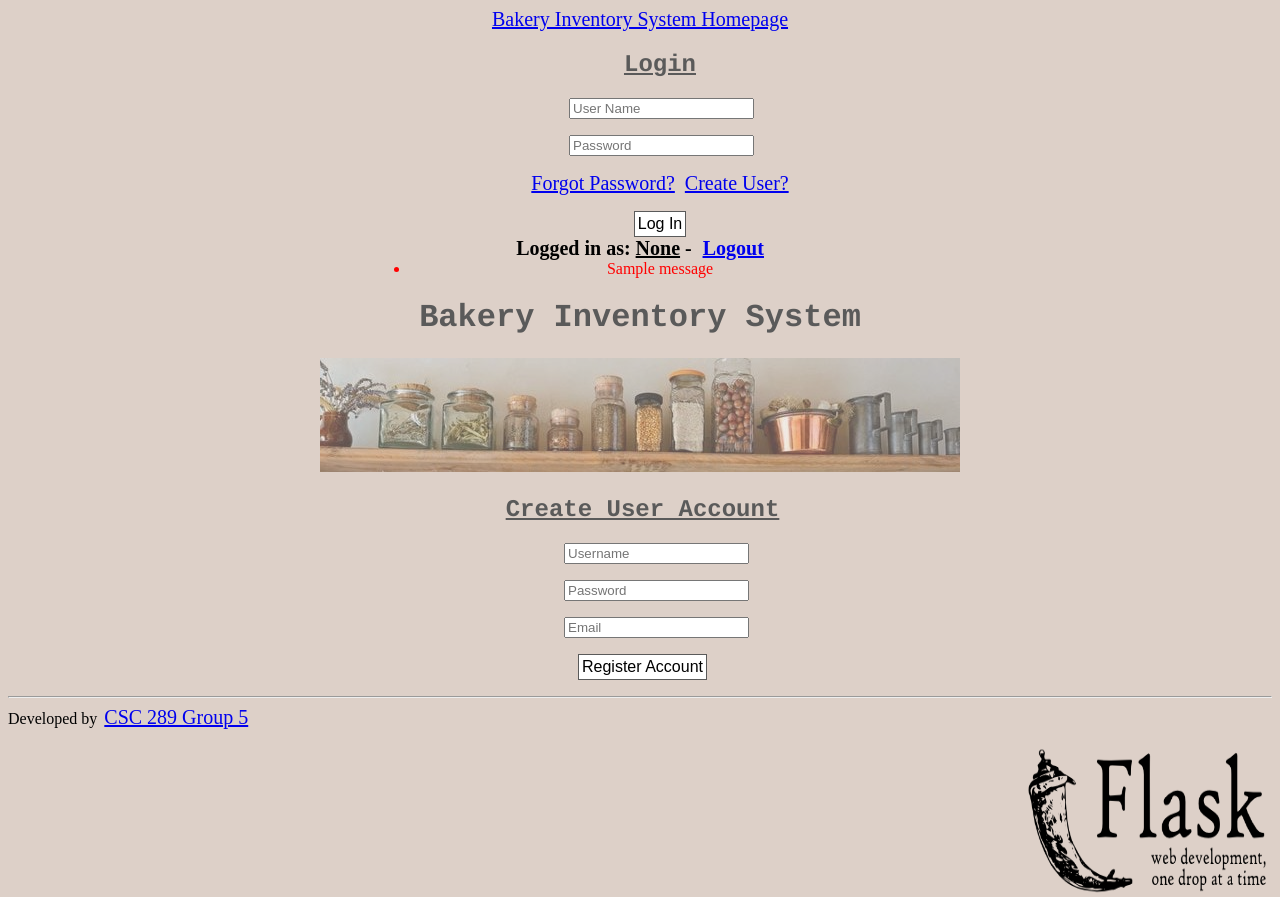
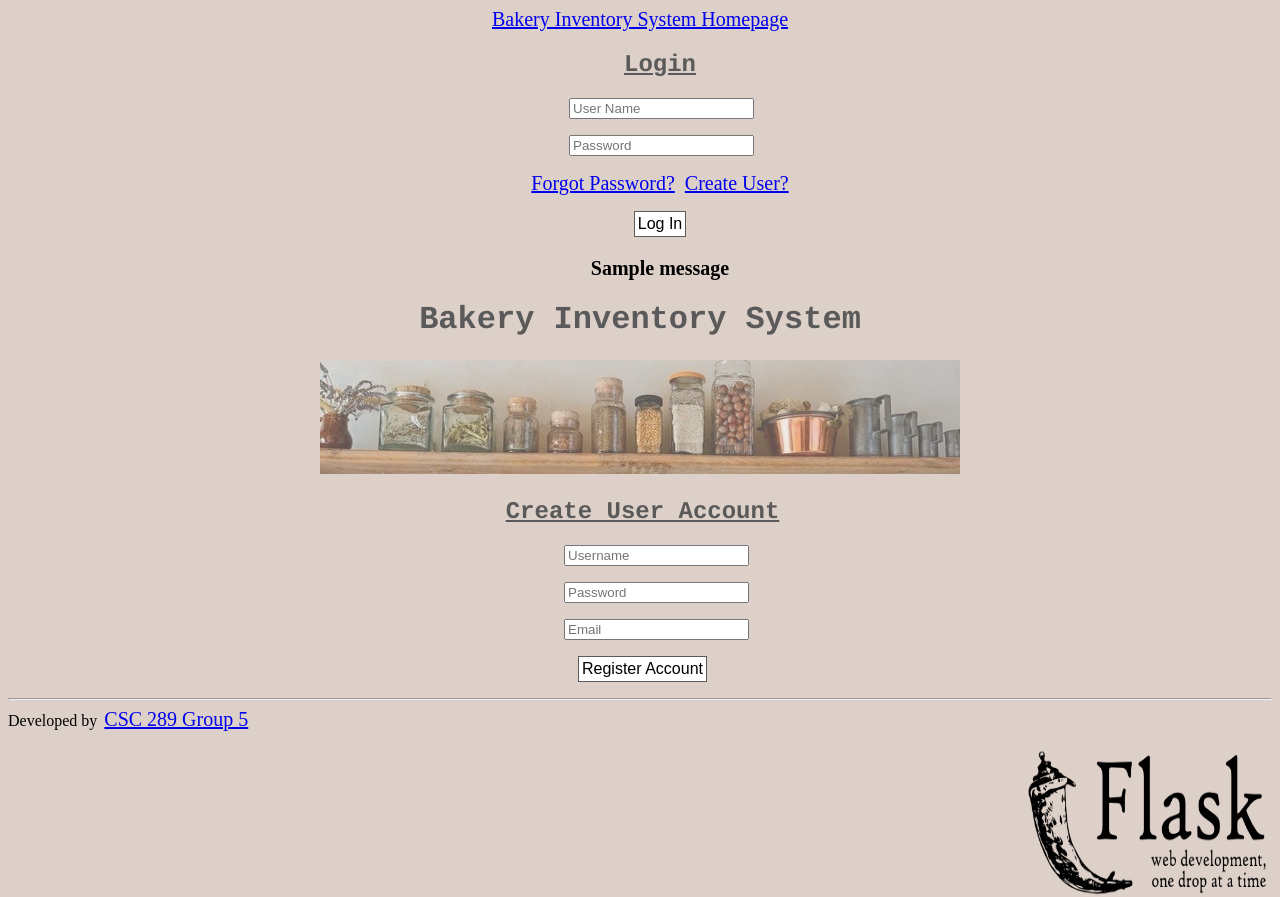
Before and after one commit to Hunterbeachum/OvenStock, a Flask app: page /add_user in a window 1280 px wide. Run offline with Flask 2, Linux system fonts and the light colour scheme; tables that the repository leaves empty hold one stand-in row (values such as "Sample post"); one stand-in notice (Sample message) is shown.

Commit message:
UI Changes for Presentation

```diff
--- a/main.py
+++ b/main.py
@@ -82,6 +82,8 @@ def add_user():
             # Add username, password, and email to database
             database.query_db("database/users.db", f"INSERT INTO users (username, password) VALUES(?, ?)",
                               [new_user, new_pass])
+            success_message = "User created!"
+            flash(success_message)
     return render_template("add_user.html")
 
 
@@ -153,7 +155,7 @@ def transaction(item_id, quantity):
                        "<p/><p/><p/><p/><body style='text-decoration-line:underline;text-align:center;background-color:#DDD0C8;'>" + \
                        "You are <b style='color:red'>out of inventory</b> for an item: " + \
                        f"<u style='color:red;'>{item_name}<b style='font-weight:bold'>" \
-                       "<p/><p><a href='http://127.0.0.1:5000/inventory'>Click Here to see changes</p>" + \
+                       "<p/><p><a href='localhost:5000/inventory'>Click Here to see changes</p>" + \
                        "</b></u></body></html>"
             mail.send(msg)
             print("Checkmark Reached! Email has been sent!")
@@ -189,9 +191,13 @@ def create_analytics_graphic(item_id):
         g.analytics = list_analytics()
     fig = Figure(figsize=(5, 4))
     ax = fig.subplots()
-    item_history, x, y = [], [], []
+    item_history, x, y = [], ['Start'], []
+    k = 0
     for list_item in list_analytics():
         if list_item[0] == int(item_id):
+            if k == 0:
+                y.append(list_item[3])
+                k += 1
             item_history.append(list_item)
             x.append(list_item[2])
             y.append(list_item[4])
--- a/templates/add_user.html
+++ b/templates/add_user.html
@@ -9,7 +9,7 @@
 	</div>
 	<p></p>
 	<div class="form-group" style="padding-left:30px;">
-		<label for="new-pass"></label><input type="text" name="new-pass" id="new-pass" placeholder="Password" class="form-control" required>
+		<label for="new-pass"></label><input type="password" name="new-pass" id="new-pass" placeholder="Password" class="form-control" required>
 	</div>
 	<p></p>
 	<div class="form-group" style="padding-left:30px;">
--- a/templates/create_user.html
+++ b/templates/create_user.html
@@ -7,7 +7,7 @@
 	<body>
 		<label for="newuser">Username: </label><input name="UserIn" id="newuser" type="text" maxlength="16"/>
 		<p></p>
-		<label for="newpass">Password: </label><input name="UserIn" id="newpass" type="text" maxlength="10"/>
+		<label for="newpass">Password: </label><input name="UserIn" id="newpass" type="password" maxlength="10"/>
 		<p></p>
 		<input type="button" value="Add User" id="add_user"style/>
 		<p class="output" id="messageAdd" style="text-color:red"><p/>
--- a/templates/inventory.html
+++ b/templates/inventory.html
@@ -37,7 +37,7 @@
     {% endfor %}
 </table>
 <p></p>
-<button id="showOver" style="opacity:100%;background-color:white;" onclick="open_overlay()">See Out of Stock</button>
+<button id="showOver" style="opacity:100%;background-color:white;margin-left: 100px;" onclick="open_overlay()">See Out of Stock</button>
 <button id="hideOver" style="opacity:0%;background-color:red;color:white;" onclick="close_overlay()">Close Alerts</button>
 {% if session.get("current_user", None) == 'ADMIN' %}
     <form action="/inventory" method="post" class="navbar-form navbar-right">
--- a/templates/layout.html
+++ b/templates/layout.html
@@ -29,6 +29,10 @@
 					</ul>
 			</span>
             <p></p>
+            <a style="margin:auto; text-align:center; max-width: 500px;"><b>Logged in as: <u>{{
+            session.get("current_user") }}</u> - </b></a>
+            <a href="{{ url_for('logout') }}"
+           style="margin:auto; text-align:center; max-width: 500px;"><b><u>Logout</u></b></a>
             {% endif %}
             <ul class="nav navbar-nav navbar-right" style="margin:auto; text-align:center; max-width: 500px;">
                 {% if session.get("current_user", None) == None %}
@@ -54,10 +58,6 @@
                 {% endif %}
             </ul>
         </div>
-        <a style="margin:auto; text-align:center; max-width: 500px;"><b>Logged in as: <u>{{
-            session.get("current_user") }}</u> - </b></a>
-        <a href="{{ url_for('logout') }}"
-           style="margin:auto; text-align:center; max-width: 500px;"><b><u>Logout</u></b></a>
     </div>
     </div>
 </nav>
@@ -66,7 +66,7 @@
 {% if messages %}
 <ul style="margin:auto; text-align:center; max-width: 500px;" class=flashes>
     {% for message in messages %}
-    <li style="color:red;">{{ message }}</li>
+    <p style="font-size:20px;"><b>{{ message }}</b></p>
     {% endfor %}
 </ul>
 {% endif %}
```
Also changed, not shown: database/inventory.db, database/users.db.
